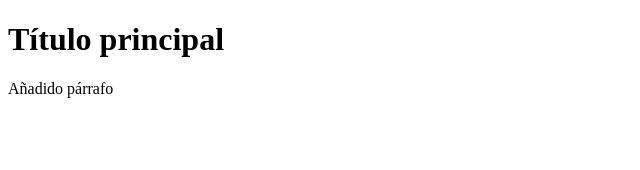
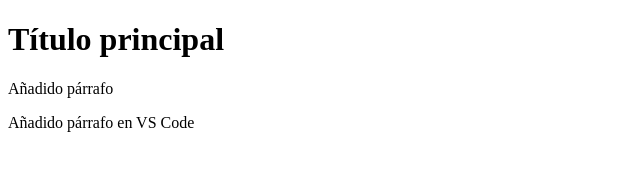
Before and after one commit to samuelseoane/ProyectoWebEmpresa3, a plain HTML site: page index.html in a window 1280 px wide. Shown: the whole page, without its empty margins (0-640 px from the left). Drawn offline with Linux system fonts and the light colour scheme.

Commit message:
Añadido párrafo en VS Code

```diff
--- a/index.html
+++ b/index.html
@@ -9,5 +9,7 @@
     <h1>Título principal</h1>
 
     <p>Añadido párrafo</p>
+
+    <p>Añadido párrafo en VS Code</p>
 </body>
 </html>
```
